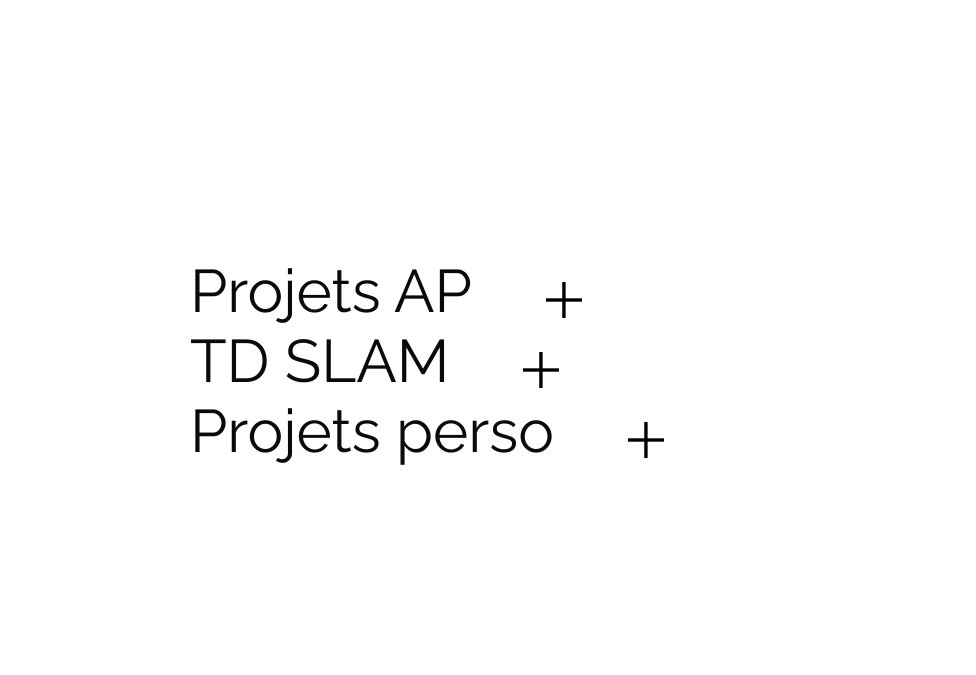
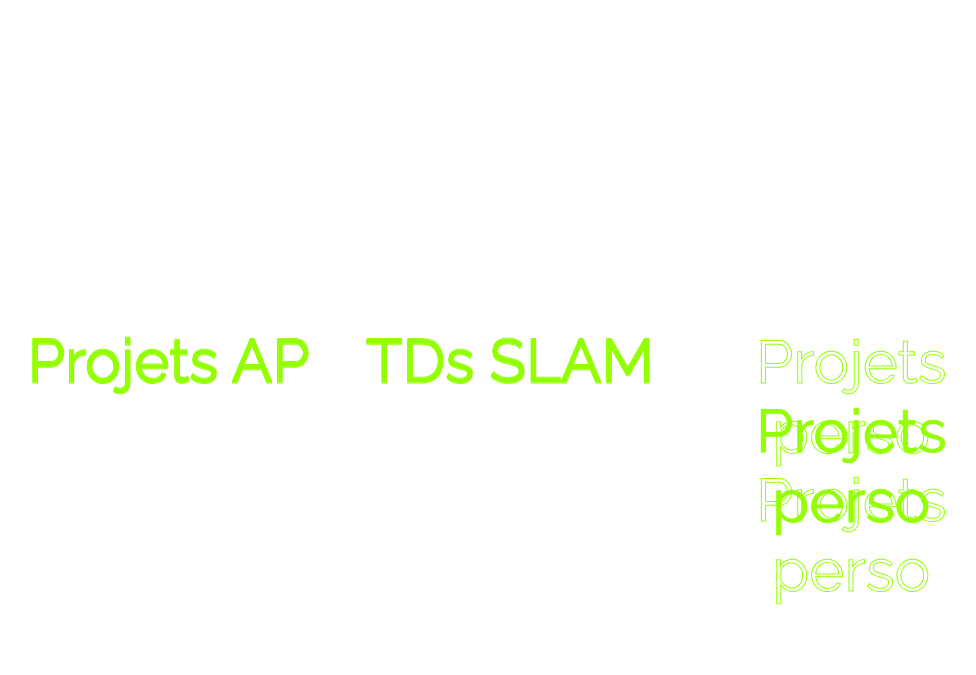
Before and after one commit to ArthurLsy/tds-web-alt, a PHP site: page / in a window 1280 px wide. Shown: the top 675 px of the page, without its empty margins (130-1106 px from the left). Run offline with PHP 8.4, Linux system fonts and the light colour scheme.

Commit message:
homepage php avancement

```diff
--- a/index.css
+++ b/index.css
@@ -6,10 +6,16 @@
     font-family: 'Raleway', sans-serif;
 }
 
+html {
+    /*background: #151515;*/
+}
+
 #menu   {
-    display: flex;
-    flex-direction: column;
-    width: 50%;
+    display: grid;
+    grid-auto-columns: 1fr;
+    grid-template-columns: 1fr 1fr 1fr;
+
+    width: 80%;
     margin-left: auto;
     margin-right: auto;
     margin-top: 16rem;
@@ -17,37 +23,60 @@
 
 .btn_menu   {
     text-decoration: none;
-    color: #0a0a0a;
     text-align: left;
     font-size: 60px;
+    display: flex;
+    flex-direction: column;
+    color: #93ff00;
+    -webkit-text-stroke: 1px;
+    -webkit-text-stroke-color: #93ff00;
+    cursor: pointer;
+    text-align: center;
 }
 
-
-.material-symbols-outlined  {
-    font-variation-settings:
-        'FILL' 0,
-        'wght' 500,
-        'GRAD' 0,
-        'opsz' 48
+.projection {
+    font-size: 60px;
+    color: rgba(0,0,0,0);
+    -webkit-text-stroke: 1px;
+    -webkit-text-stroke-color: #93ff00;
+    transition: 250ms;
 }
 
-.btn_croix  {
-    transform: rotate(45deg) scale(2);
-    margin-left: 5rem;
-    text-align: right;
-    transition: 0.5s;
+.projection_haut    {
+    transform: translate(0,71px);
 }
 
-.btn_croix:hover {
-
+.projection_bas {
+    transform: translate(0,-71px);
 }
 
-.btn_div:hover  .btn_croix{
-    transition: 0.5s;
-    transform: rotate(180deg) scale(3);
+.btn_menu:hover .projection {
+    transform: scale(1);
+    transition: 250ms;
 }
 
-.btn_div:hover  .btn_menu{
-    transition: 0.5s;
-    transform: scale(3);
-}
+/*
+
+        <?php
+            $php_click = "<script>document.write(php_click)</script>";
+            echo $php_click;
+        ?>
+        <?php if ($_SESSION["view"] === null):?>
+            //render menu
+
+        <?php endif ?>
+        <?php if ($_SESSION["view"] === "0"):?>
+
+        <p>Test</p>
+            //render        <?php endif ?>
+        <?php if ($_SESSION["view"] === "1"):?>
+            //render
+        <?php endif ?>
+        <?php if ($_SESSION["view"] === '2'):?>
+            //render
+        <?php endif ?>
+
+        $_SESSION['view'];
+include 'rerender.php';
+$pageSwitcher=null;
+ */
--- a/index.php
+++ b/index.php
@@ -1,19 +1,17 @@
-<!doctype html>
-<html lang="fr">
-<head>
-    <meta charset="UTF-8">
-    <meta name="viewport"
-          content="width=device-width, user-scalable=no, initial-scale=1.0, maximum-scale=1.0, minimum-scale=1.0">
-    <meta http-equiv="X-UA-Compatible" content="ie=edge">
-    <link rel="stylesheet" href="index.css">
-    <link rel="stylesheet" href="https://fonts.googleapis.com/css2?family=Material+Symbols+Outlined:opsz,wght,FILL,GRAD@20..48,100..700,0..1,-50..200" />
-    <title>Projets</title>
-</head>
-<body>
-<div id="menu">
-    <div class="btn_div"><a href="" class="btn_menu">Projets AP</a><span class="material-symbols-outlined btn_croix">close</span></div>
-    <div class="btn_div"><a href="" class="btn_menu">TD SLAM</a><span class="material-symbols-outlined btn_croix">close</span></div>
-    <div class="btn_div"><a href="" class="btn_menu">Projets perso</a><span class="material-symbols-outlined btn_croix">close</span></div>
-</div>
-</body>
-</html>
+<?php
+error_reporting(E_ERROR | E_WARNING | E_PARSE);
+session_start();
+$_SESSION['view'] = null;
+?>
+
+<?php include 'vue/utils/header.php'; ?>
+
+<?php if ($_SESSION['view'] === null) {
+    include 'vue/menu.php';
+} ?>
+
+<?php if ($_SESSION["view"] === "1") {
+    include 'vue/tds.php';
+} ?>
+
+<?php include 'vue/utils/footer.php'; ?>
--- /dev/null
+++ b/vue/menu.php
@@ -0,0 +1,23 @@
+<?php
+session_start()
+
+?>
+<div id="menu">
+    <div href="" class="btn_menu" id="AP">
+        <span class="projection projection_haut">Projets AP</span>
+        <form action="rerender.php" method="post">
+            <input hidden name="menu" value="0">
+        </form>
+        Projets AP
+        <span class="projection projection_bas">Projets AP</span>
+    </div>
+    <div href="" class="btn_menu" id="TD">
+        <span class="projection projection_haut">TDs SLAM</span>
+        <form action="rerender.php" method="post">
+            <input hidden name="menu" value="1">
+        </form>
+        TDs SLAM
+        <span class="projection projection_bas">TDs SLAM</span>
+    </div>
+    <div href="" class="btn_menu" id="PERSO"><span class="projection projection_haut">Projets perso</span>Projets perso<span class="projection projection_bas">Projets perso</span></div>
+</div>
--- /dev/null
+++ b/vue/tds.php
@@ -0,0 +1 @@
+<h1>HELLO WORLD</h1>
--- /dev/null
+++ b/vue/utils/footer.php
@@ -0,0 +1,3 @@
+</body>
+
+</html>
--- /dev/null
+++ b/vue/utils/header.php
@@ -0,0 +1,12 @@
+<!doctype html>
+<html lang="fr">
+<head>
+    <meta charset="UTF-8">
+    <meta name="viewport"
+          content="width=device-width, user-scalable=no, initial-scale=1.0, maximum-scale=1.0, minimum-scale=1.0">
+    <meta http-equiv="X-UA-Compatible" content="ie=edge">
+    <link rel="stylesheet" href="index.css">
+    <link rel="stylesheet" href="https://fonts.googleapis.com/css2?family=Material+Symbols+Outlined:opsz,wght,FILL,GRAD@20..48,100..700,0..1,-50..200" />
+    <title>Projets</title>
+</head>
+<body>
```
Also changed, not shown: click_menu.js (added, +18 -0 lines), rerender.php (added, +17 -0 lines).
